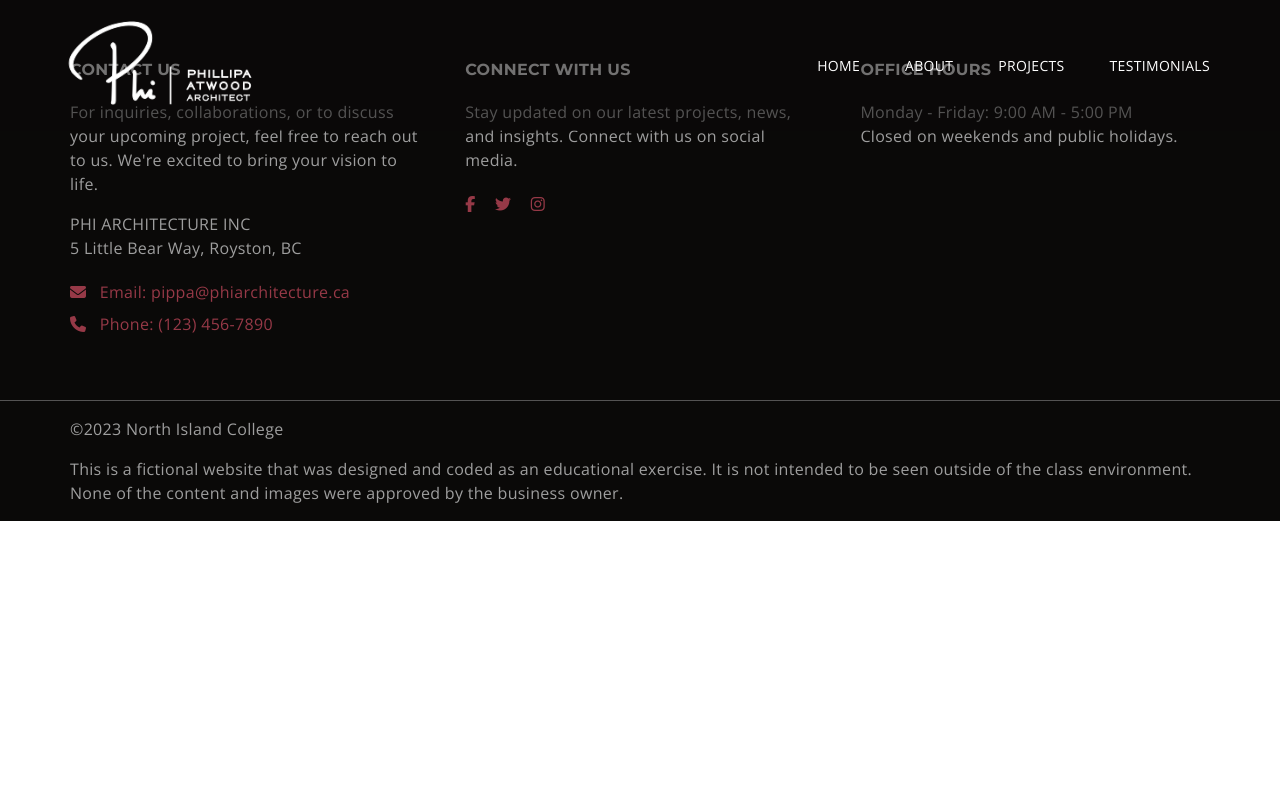
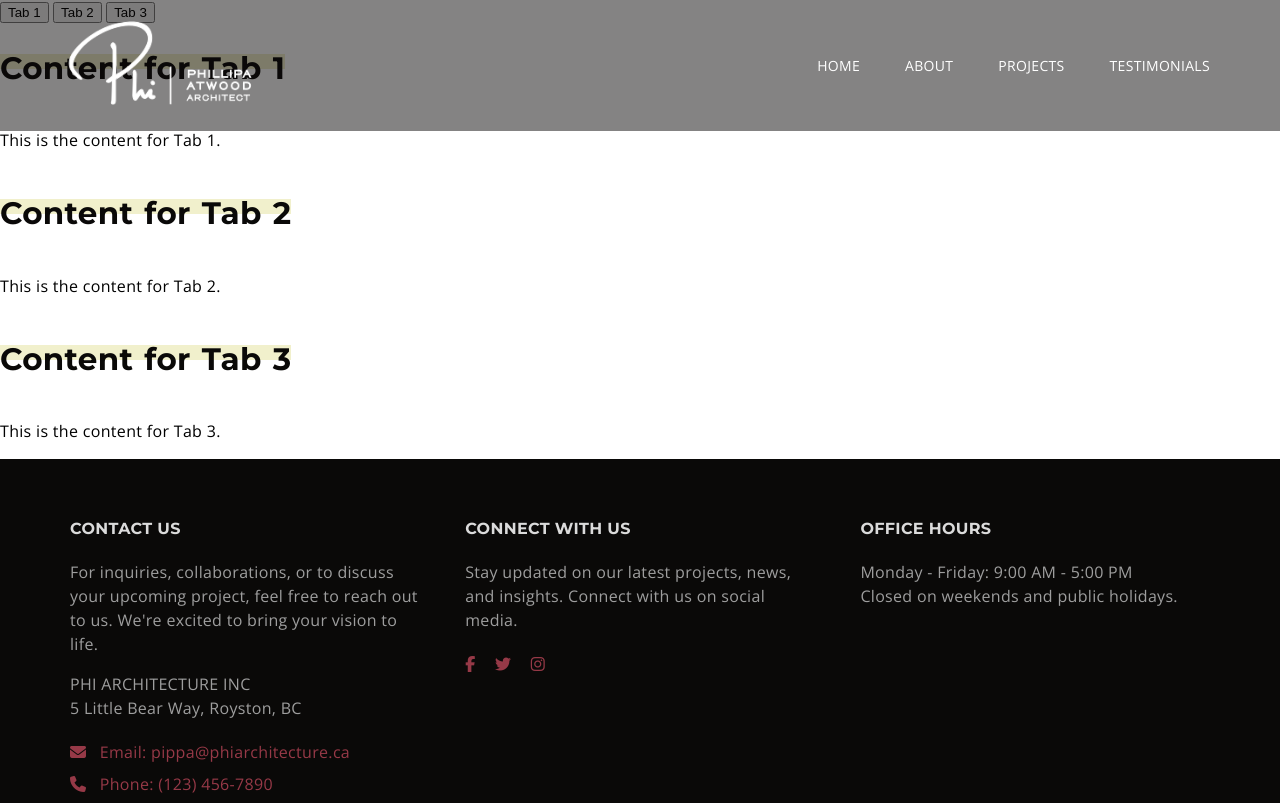
Before and after one commit to nic-dgl103-f23-cvs2/project-alinaghale88, a plain HTML site: page projects.html in a window 1280 px wide. Shown: the top 803 px of the page. Drawn offline with nearby package versions, Linux system fonts and the light colour scheme.

Commit message:
Changed website header design

```diff
--- a/projects.html
+++ b/projects.html
@@ -37,7 +37,26 @@
       </div>
     </header>
     <main>
+        <div class="tabs">
+            <button class="tab-button" onclick="openTab('tab1')">Tab 1</button>
+            <button class="tab-button" onclick="openTab('tab2')">Tab 2</button>
+            <button class="tab-button" onclick="openTab('tab3')">Tab 3</button>
+        </div>
 
+        <div id="tab1" class="tab-content active">
+            <h2>Content for Tab 1</h2>
+            <p>This is the content for Tab 1.</p>
+        </div>
+
+        <div id="tab2" class="tab-content">
+            <h2>Content for Tab 2</h2>
+            <p>This is the content for Tab 2.</p>
+        </div>
+
+        <div id="tab3" class="tab-content">
+            <h2>Content for Tab 3</h2>
+            <p>This is the content for Tab 3.</p>
+        </div>
     </main>
     <footer>
       <div class="footer-top mobile-container">
@@ -101,6 +120,30 @@
         var element = document.getElementById("nav-items");
         element.classList.toggle("show-items");
       }
+      // JS code generated from ChatGPT
+      function openTab(tabName) {
+        // Hide all tab contents
+        var tabContents = document.getElementsByClassName("tab-content");
+        for (var i = 0; i < tabContents.length; i++) {
+          tabContents[i].style.display = "none";
+        }
+
+        // Deactivate all tab buttons
+        var tabButtons = document.getElementsByClassName("tab-button");
+        for (var i = 0; i < tabButtons.length; i++) {
+          tabButtons[i].style.backgroundColor = "#ddd";
+        }
+
+        // Show the selected tab content
+        var selectedTab = document.getElementById(tabName);
+        selectedTab.style.display = "block";
+
+        // Activate the selected tab button
+        event.currentTarget.style.backgroundColor = "#fff";
+
+        // Add the 'active' class to the selected tab content
+        selectedTab.classList.add("active");
+      }
     </script>
   </body>
 </html>
--- a/style.css
+++ b/style.css
@@ -44,42 +44,28 @@ body p {
 
 /*Header styling for mobile*/
 header {
-    background-color: #963947;
     position: absolute;
     right: 0;
     left: 0;
     z-index: 999;
-    height: 100vh;
 }
 .mobile-header {
     display: flex;
-    flex-direction: column-reverse;
-}
-.logo {
-    display: block;
-    position: absolute;
-    top: 50%;
-    left: 50%;
-    transform: translateX(-50%) translateY(-50%);
-}
-.logo img {
-    min-width: 300px;
+    align-items: center;
 }
 .mobile-header .toggle {
     display: block;
     width: 100%;
-    text-align: center;
-    margin-top: 13px;
-    height: 30px;
+    text-align: right;
+    margin-right: 20px;
 }
 header nav {
     display: none;
     position: absolute;
     width: 100%;
-    background-color: #F1F0CC;
-    top: 43px;
-    left: 50%;
-    transform: translateX(-50%);
+    background-color: #fff;
+    top: 100%;
+    box-shadow: rgba(99, 99, 99, 0.2) 0px 2px 8px 0px;
 }
 .show-items {
     display: block;
@@ -116,12 +102,14 @@ nav a {
     background-color: #F1F0CC;
 }
 .banner-image {
-    height: 100vh;
+    height: 255px;
+    background: #0A0908;
 }
 .banner-image img {
     width: 100%;
     height: 100%;
     object-fit: cover;
+    opacity: 0.5;
 }
 .hero .text-content {
     padding: 60px 0 75px;
@@ -336,7 +324,7 @@ footer a {
     margin-bottom: 0;
 }
 
-/* Large devices (desktops, 1200px and up) */
+/* Home Page styling for desktop screens */
 @media only screen and (min-width: 1200px) {
     .mobile-container {
         max-width: 1140px;
@@ -353,12 +341,7 @@ footer a {
         height: auto;
         background-color: rgba(10, 9, 8, 0.5);
     }
-    .logo {
-        position: static;
-        transform: unset;
-    }
     .logo img {
-        min-width: unset;
         width: 220px;
         margin-left: -20px;
     }
@@ -376,6 +359,7 @@ footer a {
         background-color: unset;
         transform: unset;
         justify-content: flex-end;
+        box-shadow: unset;
         align-items: center;
     }
     nav ul {
@@ -391,6 +375,7 @@ footer a {
     }
     .banner-image {
         background: #0A0908;
+        height: 100vh;
     }
     .banner-image img {
         opacity: 0.5;
@@ -472,3 +457,5 @@ footer a {
         width: 30.67%;
     }
 }
+
+/* Projects page styling for mobile screen */
```
Also changed, not shown: index.html (+1 -1 lines).
